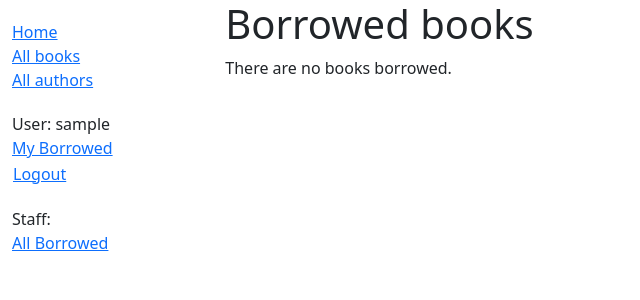
After one commit to dillon-t-paul/django_local_library, a Django app: page /catalog/mybooks/ in a window 1280 px wide. The commit adds this page. Shown: the top 300 px of the page, without its empty margins (0-640 px from the left). Run offline with Django 5.2, Linux system fonts and the light colour scheme; the visitor is signed in with stand-in values (Sample User, id 1); data that the repository does not hold is empty.

Commit message:
Added views to see borrowed books for users and admin access to all borrowed books

```diff
--- a/locallibrary/catalog/models.py
+++ b/locallibrary/catalog/models.py
@@ -127,6 +127,7 @@ class BookInstance(models.Model):
 
     class Meta:
         ordering = ['due_back']
+        permissions = (("can_mark_returned", "Set book as returned"),)
 
     def __str__(self):
         """String for representing the Model object."""
--- a/locallibrary/catalog/templates/base_generic.html
+++ b/locallibrary/catalog/templates/base_generic.html
@@ -27,6 +27,7 @@
             <ul class="sidebar-nav">
              {% if user.is_authenticated %}
                <li>User: {{ user.get_username }}</li>
+               <li><a href="{% url 'my-borrowed' %}">My Borrowed</a></li>
                <li>
                  <form id="logout-form" method="post" action="{% url 'logout' %}">
                    {% csrf_token %}
@@ -35,6 +36,12 @@
                </li>
              {% else %}
                <li><a href="{% url 'login' %}?next={{ request.path }}">Login</a></li>
+             {% endif %}
+             {% if user.is_staff %}
+             <ul class="sidebar-nav">
+               <li>Staff:</li>
+               <li><a href="{% url 'all-borrowed' %}">All Borrowed</a></li>
+             </ul>
              {% endif %}
             </ul>
           {% endblock %}
--- /dev/null
+++ b/locallibrary/catalog/templates/catalog/bookinstance_list_borrowed_user.html
@@ -0,0 +1,19 @@
+{% extends "base_generic.html" %}
+
+{% block content %}
+    <h1>Borrowed books</h1>
+
+    {% if bookinstance_list %}
+    <ul>
+
+      {% for bookinst in bookinstance_list %}
+      <li class="{% if bookinst.is_overdue %}text-danger{% endif %}">
+        <a href="{% url 'book-detail' bookinst.book.pk %}">{{ bookinst.book.title }}</a> ({{ bookinst.due_back }})
+      </li>
+      {% endfor %}
+    </ul>
+
+    {% else %}
+      <p>There are no books borrowed.</p>
+    {% endif %}
+{% endblock %}
--- a/locallibrary/catalog/urls.py
+++ b/locallibrary/catalog/urls.py
@@ -7,4 +7,6 @@ urlpatterns = [
     path('book/<int:pk>', views.BookDetailView.as_view(), name='book-detail'),
     path('authors/', views.AuthorListView.as_view(), name='authors'),
     path('author/<int:pk>', views.AuthorDetailView.as_view(), name='author-detail'),
+    path('mybooks/', views.LoanedBooksByUserListView.as_view(), name='my-borrowed'),
+    path('allborrowed/', views.LoanedBooksLibrarianListView.as_view(), name='all-borrowed')
 ]
--- a/locallibrary/catalog/views.py
+++ b/locallibrary/catalog/views.py
@@ -2,6 +2,8 @@ from django.shortcuts import render
 
 from .models import Book, Author, BookInstance, Genre
 from django.views import generic
+from django.contrib.auth.mixins import LoginRequiredMixin
+from django.contrib.auth.mixins import PermissionRequiredMixin
 
 # Create your views here.
 def index(request):
@@ -50,3 +52,24 @@ class AuthorListView(generic.ListView):
 
 class AuthorDetailView(generic.DetailView):
     model = Author
+
+class LoanedBooksByUserListView(LoginRequiredMixin,generic.ListView):
+    """Generic class-based view listing books on loan to current user."""
+    model = BookInstance
+    template_name = 'catalog/bookinstance_list_borrowed_user.html'
+    paginate_by = 10
+
+    def get_queryset(self):
+        return (
+            BookInstance.objects.filter(borrower=self.request.user).filter(status__exact='o').order_by('due_back')
+        )
+
+class LoanedBooksLibrarianListView(PermissionRequiredMixin,generic.ListView):
+    permission_required = ('catalog.can_mark_returned', 'catalog.change_book')
+    model = BookInstance
+    template_name = 'catalog/bookinstance_borrowed_list_librarian.html'
+
+    def get_queryset(self):
+        return (
+            BookInstance.objects.filter(status__exact='o').order_by('due_back')
+        )
```
Also changed, not shown: locallibrary/catalog/templates/catalog/bookinstance_borrowed_list_librarian.html (added, +19 -0 lines), locallibrary/catalog/migrations/0004_alter_bookinstance_options.py (added).
